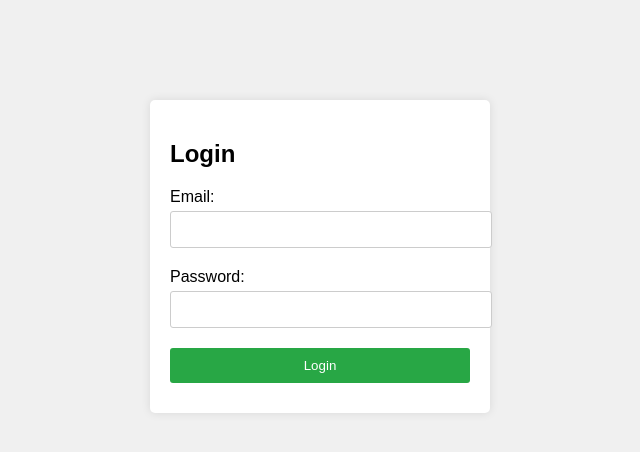
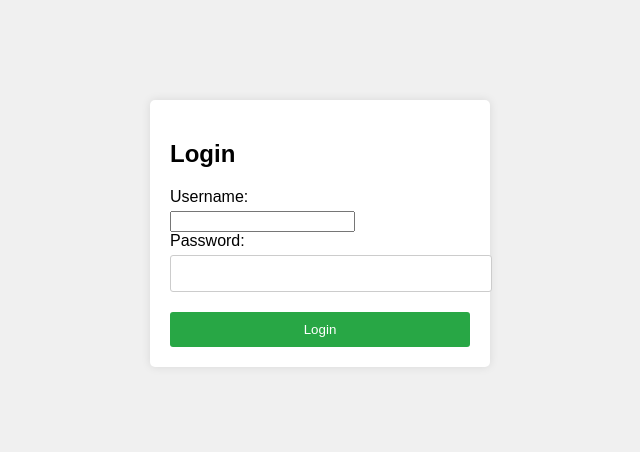
Before and after one commit to Nazaretlilla/prueba.github.io, a plain HTML site: page index.html in a window 1280 px wide. Shown: the whole page, without its empty margins (320-960 px from the left). Drawn offline with Linux system fonts and the light colour scheme.

Commit message:
Update index.html

```diff
--- a/index.html
+++ b/index.html
@@ -10,17 +10,13 @@
     <div class="login-container">
         <h2>Login</h2>
         <form id="loginForm">
-            <label for="email">Email:</label>
-            <input type="email" id="email" required>
-
+            <label for="username">Username:</label>
+            <input type="text" id="username" required>
             <label for="password">Password:</label>
             <input type="password" id="password" required>
-
             <button type="submit">Login</button>
         </form>
-        <div id="errorMessage"></div>
     </div>
-
     <script src="script.js"></script>
 </body>
 </html>
```
